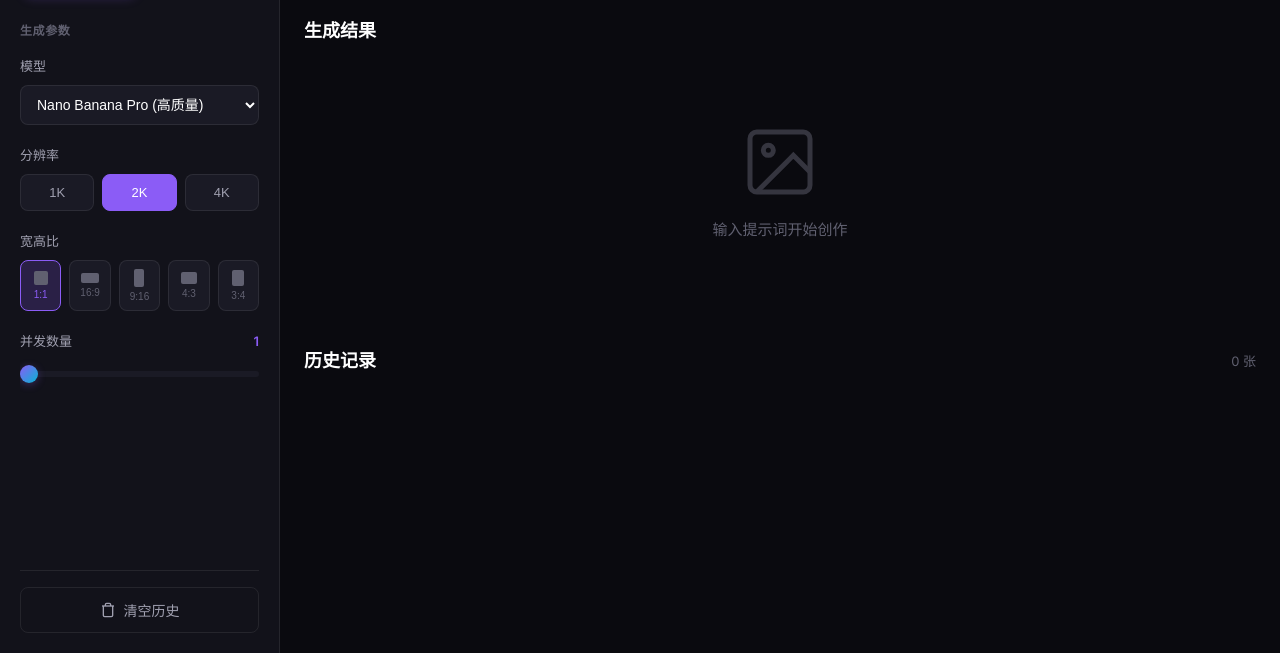
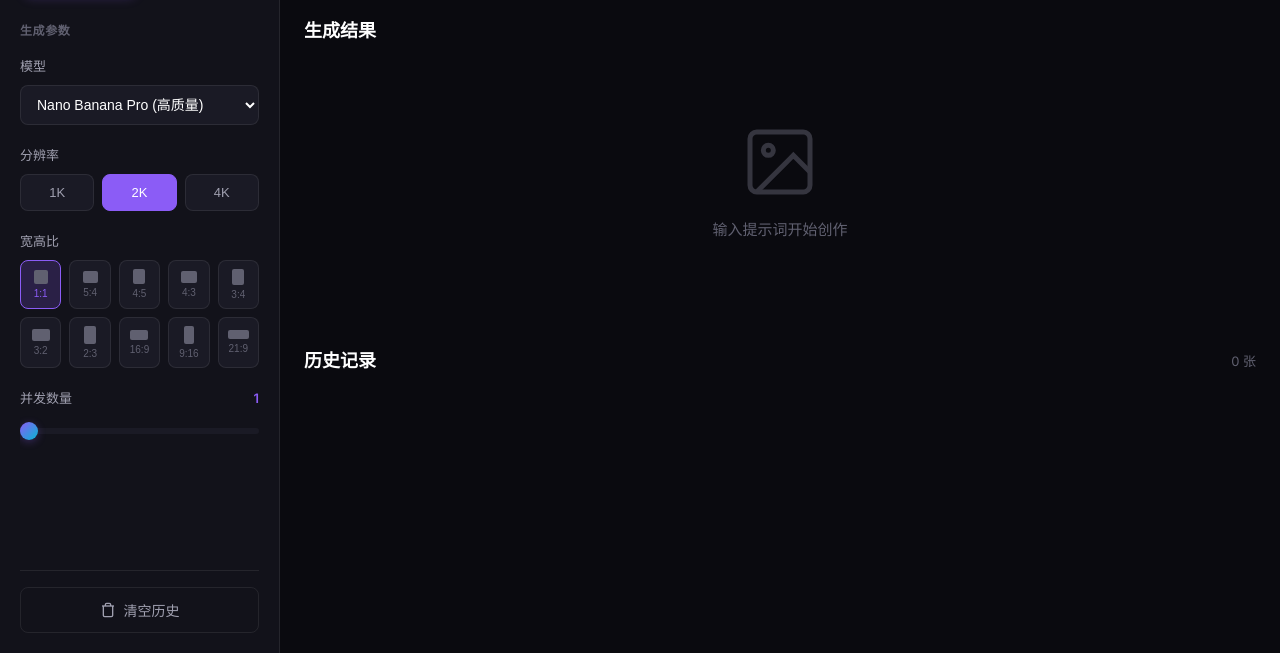
Before and after one commit to Kazuki-0147/aiease-proxy, a website: page public/index.html in a window 1280 px wide. Shown: the part 147-800 px from the top of the page. Drawn offline with Linux system fonts and the light colour scheme; no server answers.

Commit message:
Add all 10 aspect ratios: 1:1, 5:4, 4:5, 4:3, 3:4, 3:2, 2:3, 16:9, 9:16, 21:9

```diff
--- a/public/css/style.css
+++ b/public/css/style.css
@@ -293,29 +293,55 @@ body {
     color: var(--accent-primary);
 }
 
-.aspect-preview.square {
+/* 所有 10 种宽高比预览 */
+.aspect-preview.ratio-1-1 {
     width: 14px;
     height: 14px;
 }
 
-.aspect-preview.wide {
+.aspect-preview.ratio-5-4 {
+    width: 15px;
+    height: 12px;
+}
+
+.aspect-preview.ratio-4-5 {
+    width: 12px;
+    height: 15px;
+}
+
+.aspect-preview.ratio-4-3 {
+    width: 16px;
+    height: 12px;
+}
+
+.aspect-preview.ratio-3-4 {
+    width: 12px;
+    height: 16px;
+}
+
+.aspect-preview.ratio-3-2 {
+    width: 18px;
+    height: 12px;
+}
+
+.aspect-preview.ratio-2-3 {
+    width: 12px;
+    height: 18px;
+}
+
+.aspect-preview.ratio-16-9 {
     width: 18px;
     height: 10px;
 }
 
-.aspect-preview.tall {
+.aspect-preview.ratio-9-16 {
     width: 10px;
     height: 18px;
 }
 
-.aspect-preview.landscape {
-    width: 16px;
-    height: 12px;
-}
-
-.aspect-preview.portrait {
-    width: 12px;
-    height: 16px;
+.aspect-preview.ratio-21-9 {
+    width: 21px;
+    height: 9px;
 }
 
 /* 滑块 */
--- a/public/index.html
+++ b/public/index.html
@@ -76,24 +76,44 @@
                     <label class="param-label">宽高比</label>
                     <div class="aspect-ratio-grid">
                         <button class="aspect-btn active" data-ratio="1:1" title="1:1">
-                            <div class="aspect-preview square"></div>
+                            <div class="aspect-preview ratio-1-1"></div>
                             <span class="aspect-label">1:1</span>
                         </button>
+                        <button class="aspect-btn" data-ratio="5:4" title="5:4">
+                            <div class="aspect-preview ratio-5-4"></div>
+                            <span class="aspect-label">5:4</span>
+                        </button>
+                        <button class="aspect-btn" data-ratio="4:5" title="4:5">
+                            <div class="aspect-preview ratio-4-5"></div>
+                            <span class="aspect-label">4:5</span>
+                        </button>
+                        <button class="aspect-btn" data-ratio="4:3" title="4:3">
+                            <div class="aspect-preview ratio-4-3"></div>
+                            <span class="aspect-label">4:3</span>
+                        </button>
+                        <button class="aspect-btn" data-ratio="3:4" title="3:4">
+                            <div class="aspect-preview ratio-3-4"></div>
+                            <span class="aspect-label">3:4</span>
+                        </button>
+                        <button class="aspect-btn" data-ratio="3:2" title="3:2">
+                            <div class="aspect-preview ratio-3-2"></div>
+                            <span class="aspect-label">3:2</span>
+                        </button>
+                        <button class="aspect-btn" data-ratio="2:3" title="2:3">
+                            <div class="aspect-preview ratio-2-3"></div>
+                            <span class="aspect-label">2:3</span>
+                        </button>
                         <button class="aspect-btn" data-ratio="16:9" title="16:9">
-                            <div class="aspect-preview wide"></div>
+                            <div class="aspect-preview ratio-16-9"></div>
                             <span class="aspect-label">16:9</span>
                         </button>
                         <button class="aspect-btn" data-ratio="9:16" title="9:16">
-                            <div class="aspect-preview tall"></div>
+                            <div class="aspect-preview ratio-9-16"></div>
                             <span class="aspect-label">9:16</span>
                         </button>
-                        <button class="aspect-btn" data-ratio="4:3" title="4:3">
-                            <div class="aspect-preview landscape"></div>
-                            <span class="aspect-label">4:3</span>
-                        </button>
-                        <button class="aspect-btn" data-ratio="3:4" title="3:4">
-                            <div class="aspect-preview portrait"></div>
-                            <span class="aspect-label">3:4</span>
+                        <button class="aspect-btn" data-ratio="21:9" title="21:9">
+                            <div class="aspect-preview ratio-21-9"></div>
+                            <span class="aspect-label">21:9</span>
                         </button>
                     </div>
                 </div>
```
